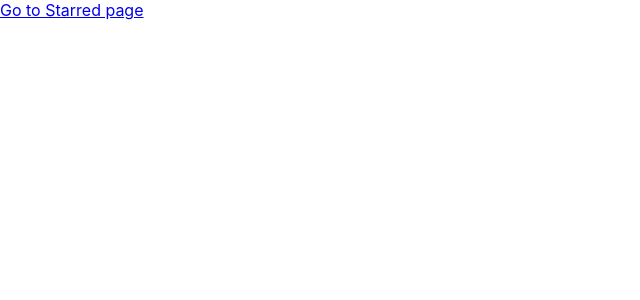
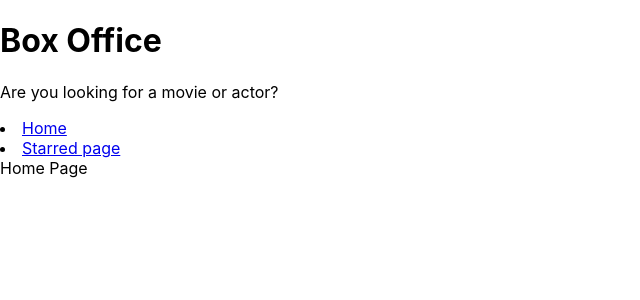
Before and after one commit to GopalSingh2809/box_office, a React (Create React App) app: page / in a window 1280 px wide. Shown: the top 300 px of the page, without its empty margins (0-640 px from the left). Built offline with nearby package versions, Linux system fonts and the light colour scheme.

Commit message:
created app title and working with links

```diff
--- a/src/App.jsx
+++ b/src/App.jsx
@@ -1,12 +1,15 @@
 import { Route, BrowserRouter, Routes } from 'react-router-dom';
 import Home from './pages/Home';
 import Starred from './pages/Starred';
+import MainLayout from './components/MainLayout';
 function App() {
   return (
     <BrowserRouter>
       <Routes>
-        <Route path="/" element={<Home />} />
-        <Route path="/Starred" element={<Starred />} />
+        <Route element={<MainLayout />}>
+          <Route path="/" element={<Home />} />
+          <Route path="/Starred" element={<Starred />} />
+        </Route>
         <Route path="*" element={<div>PAGE NOT FOUND</div>} />
         {/* <Route path="/" element={<App />}>
         <Route index element={<Home />} />
--- /dev/null
+++ b/src/components/AppTitle.jsx
@@ -0,0 +1,12 @@
+export default function AppTitle(props) {
+  const {
+    title = 'Box Office',
+    subtitle = 'Are you looking for a movie or actor?',
+  } = props;
+  return (
+    <div>
+      <h1>{title}</h1>
+      <p>{subtitle}</p>
+    </div>
+  );
+}
--- /dev/null
+++ b/src/components/MainLayout.jsx
@@ -0,0 +1,13 @@
+import { Outlet } from 'react-router-dom';
+import Navs from './Navs';
+import AppTitle from './AppTitle';
+const MainLayout = () => {
+  return (
+    <div>
+      <AppTitle />
+      <Navs />
+      <Outlet />
+    </div>
+  );
+};
+export default MainLayout;
--- /dev/null
+++ b/src/components/Navs.jsx
@@ -0,0 +1,25 @@
+import { Link } from 'react-router-dom';
+
+const LINKS = [
+  {
+    text: 'Home',
+    to: '/',
+  },
+  {
+    text: 'Starred page',
+    to: '/Starred',
+  },
+];
+const Navs = () => {
+  return (
+    <div>
+      {LINKS.map(item => (
+        <li key={item.to}>
+          <Link to={item.to}>{item.text}</Link>
+        </li>
+      ))}
+    </div>
+  );
+};
+
+export default Navs;
--- a/src/pages/Home.jsx
+++ b/src/pages/Home.jsx
@@ -1,9 +1,5 @@
 import { Link } from 'react-router-dom';
 const Home = () => {
-  return (
-    <div>
-      <Link to="/Starred">Go to Starred page</Link>
-    </div>
-  );
+  return <div>Home Page</div>;
 };
 export default Home;
```
